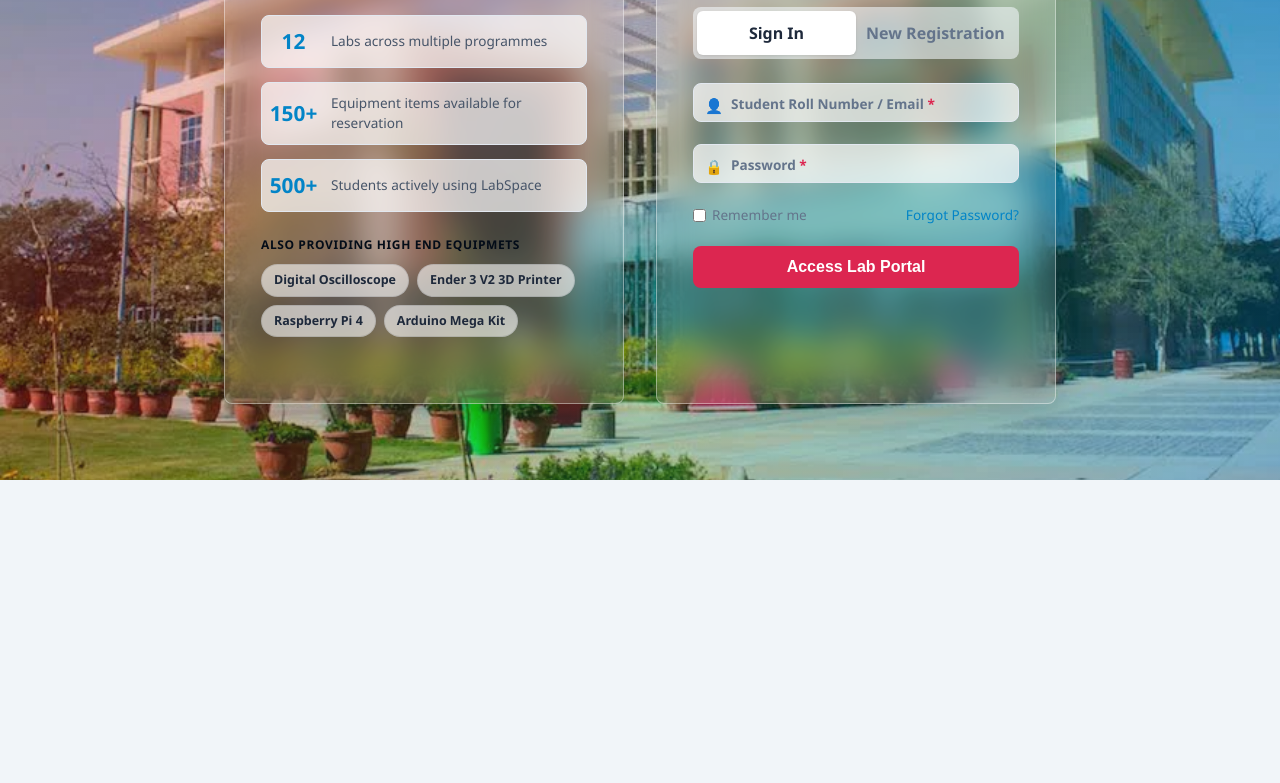
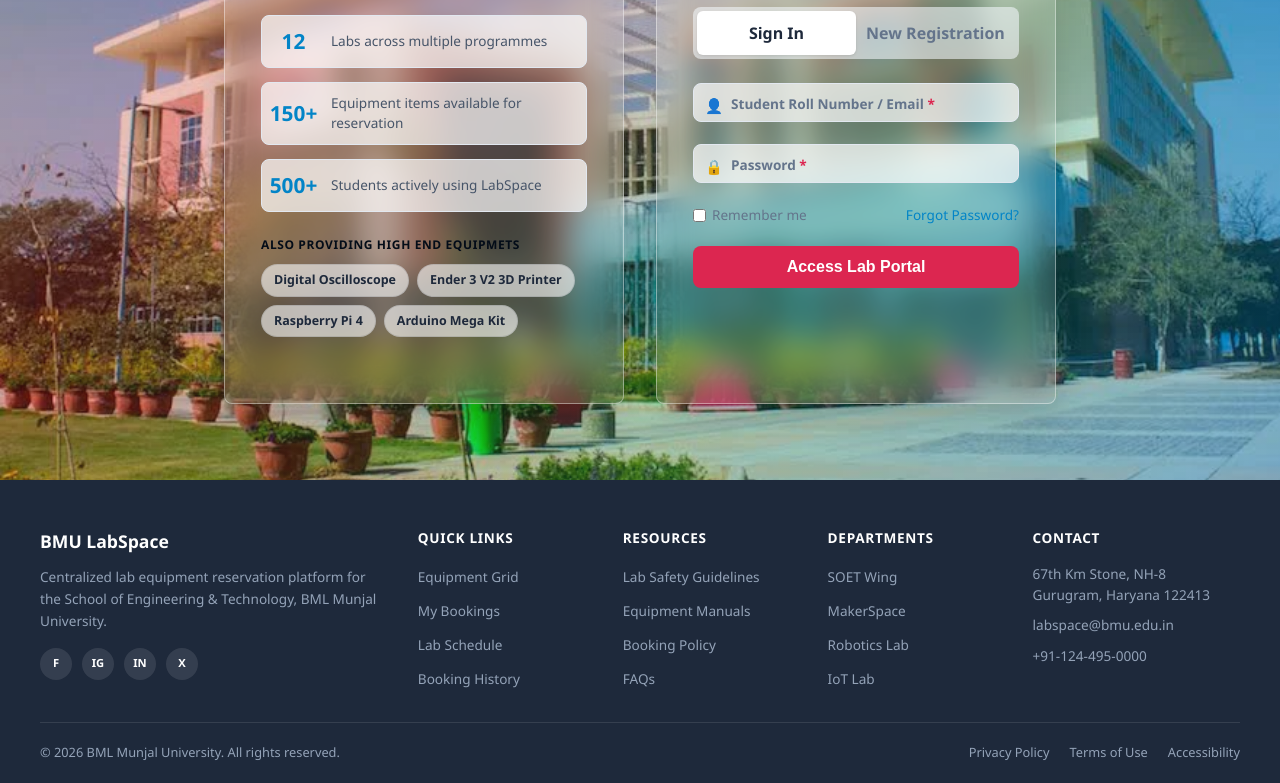
Before and after one commit to ShubhamPate-L/labspace, a plain HTML site: page index.html in a window 1280 px wide. Shown: the part 320-1103 px from the top of the page. Before the commit the page ends 800 px from the top, so only its background shows below. Drawn offline with Linux system fonts and the light colour scheme.

Commit message:
Added Footer

```diff
--- a/css/style.css
+++ b/css/style.css
@@ -44,3 +44,133 @@ body {
 .hidden {
   display: none;
 }
+/* FOOTER */
+/* ---- Professional Footer ---- */
+.site-footer {
+  background: var(--color-text);
+  color: #cbd5e1;
+  padding: 48px 24px 0;
+  position: relative;
+  z-index: 5;
+}
+
+.footer-main {
+  max-width: 1200px;
+  margin: 0 auto;
+  display: grid;
+  grid-template-columns: 2fr 1fr 1fr 1fr 1.2fr;
+  gap: 32px;
+  padding-bottom: 32px;
+}
+
+.footer-col h3 {
+  color: white;
+  font-size: 1.1rem;
+  margin-bottom: 12px;
+}
+
+.footer-col h4 {
+  color: white;
+  font-size: 0.85rem;
+  text-transform: uppercase;
+  letter-spacing: 0.05em;
+  margin-bottom: 16px;
+}
+
+.footer-brand p {
+  font-size: 0.85rem;
+  line-height: 1.6;
+  margin-bottom: 16px;
+  color: #94a3b8;
+}
+
+.footer-col ul {
+  list-style: none;
+  display: flex;
+  flex-direction: column;
+  gap: 10px;
+}
+
+.footer-col a {
+  color: #94a3b8;
+  text-decoration: none;
+  font-size: 0.85rem;
+}
+
+.footer-col a:hover {
+  color: white;
+}
+
+.footer-contact li {
+  font-size: 0.85rem;
+  color: #94a3b8;
+  line-height: 1.5;
+}
+
+/* ---- Social icons ---- */
+.footer-social {
+  display: flex;
+  gap: 10px;
+}
+
+.footer-social a {
+  width: 32px;
+  height: 32px;
+  border-radius: 50%;
+  background: rgba(255, 255, 255, 0.1);
+  color: white;
+  display: flex;
+  align-items: center;
+  justify-content: center;
+  font-size: 0.7rem;
+  font-weight: 700;
+  text-decoration: none;
+  text-transform: uppercase;
+}
+
+.footer-social a:hover {
+  background: var(--color-primary);
+}
+
+/* ---- Bottom bar ---- */
+.footer-bottom {
+  max-width: 1200px;
+  margin: 0 auto;
+  display: flex;
+  justify-content: space-between;
+  align-items: center;
+  flex-wrap: wrap;
+  gap: 12px;
+  padding: 20px 0;
+  border-top: 1px solid rgba(255, 255, 255, 0.1);
+  font-size: 0.8rem;
+  color: #94a3b8;
+}
+
+.footer-legal {
+  display: flex;
+  gap: 20px;
+}
+
+.footer-legal a {
+  color: #94a3b8;
+  text-decoration: none;
+  font-size: 0.8rem;
+}
+
+.footer-legal a:hover {
+  color: white;
+}
+
+/* ---- Responsive: stack columns on smaller screens ---- */
+@media (max-width: 900px) {
+  .footer-main {
+    grid-template-columns: repeat(2, 1fr);
+  }
+}
+
+@media (max-width: 560px) {
+  .footer-main {
+    grid-template-columns: 1fr;
+  }
+}
--- a/index.html
+++ b/index.html
@@ -130,5 +130,69 @@
   </section>
 
 </main>
+<footer class="site-footer">
+  <div class="footer-main">
+
+    <div class="footer-col footer-brand">
+      <h3>BMU LabSpace</h3>
+      <p>Centralized lab equipment reservation platform for the School of Engineering & Technology, BML Munjal University.</p>
+      <div class="footer-social">
+        <a href="#" aria-label="Facebook">f</a>
+        <a href="#" aria-label="Instagram">ig</a>
+        <a href="#" aria-label="LinkedIn">in</a>
+        <a href="#" aria-label="Twitter">x</a>
+      </div>
+    </div>
+
+    <div class="footer-col">
+      <h4>Quick Links</h4>
+      <ul>
+        <li><a href="#">Equipment Grid</a></li>
+        <li><a href="#">My Bookings</a></li>
+        <li><a href="#">Lab Schedule</a></li>
+        <li><a href="#">Booking History</a></li>
+      </ul>
+    </div>
+
+    <div class="footer-col">
+      <h4>Resources</h4>
+      <ul>
+        <li><a href="#">Lab Safety Guidelines</a></li>
+        <li><a href="#">Equipment Manuals</a></li>
+        <li><a href="#">Booking Policy</a></li>
+        <li><a href="#">FAQs</a></li>
+      </ul>
+    </div>
+
+    <div class="footer-col">
+      <h4>Departments</h4>
+      <ul>
+        <li><a href="#">SOET Wing</a></li>
+        <li><a href="#">MakerSpace</a></li>
+        <li><a href="#">Robotics Lab</a></li>
+        <li><a href="#">IoT Lab</a></li>
+      </ul>
+    </div>
+
+    <div class="footer-col">
+      <h4>Contact</h4>
+      <ul class="footer-contact">
+        <li>67th Km Stone, NH-8<br>Gurugram, Haryana 122413</li>
+        <li>labspace@bmu.edu.in</li>
+        <li>+91-124-495-0000</li>
+      </ul>
+    </div>
+
+  </div>
+
+  <div class="footer-bottom">
+    <p>&copy; 2026 BML Munjal University. All rights reserved.</p>
+    <div class="footer-legal">
+      <a href="#">Privacy Policy</a>
+      <a href="#">Terms of Use</a>
+      <a href="#">Accessibility</a>
+    </div>
+  </div>
+</footer>
 </body>
 </html>
```
Also changed, not shown: catalog.html (+63 -0 lines).
